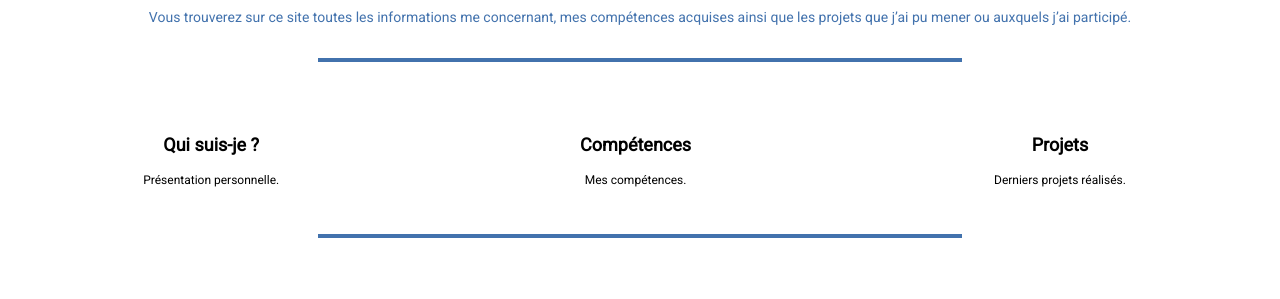
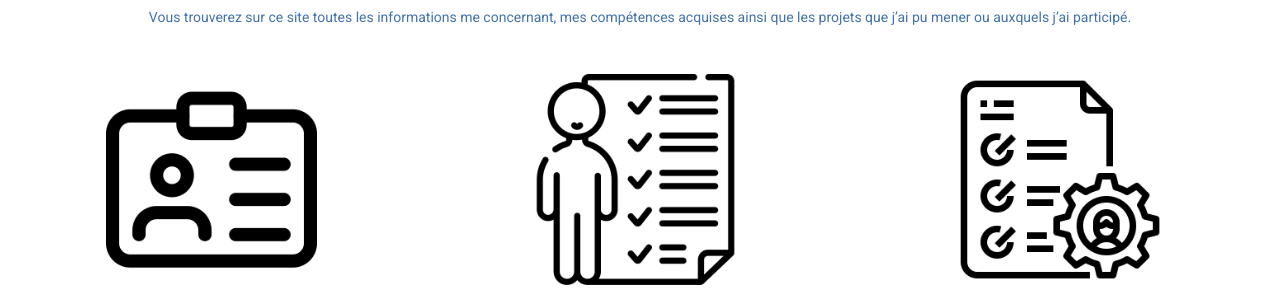
Before and after one commit to GuiB2776/www.guillaumebullet.fr, a plain HTML site: page index.html in a window 1280 px wide. Shown: the part 271-570 px from the top of the page. Drawn offline with Linux system fonts and the light colour scheme.

Commit message:
Main content terminé et liens internes du menu de nav aussi

```diff
--- a/index.html
+++ b/index.html
@@ -45,11 +45,10 @@
             <div class="texte-accueil">
                 <h1> Bienvenue ! </h1>
                 <p> Vous trouverez sur ce site toutes les informations me concernant,  mes compétences acquises ainsi que les projets que j’ai pu mener ou auxquels j’ai participé. </p>
+                <br>
             </div>
         </section>
 
-        <!--séparateur à modifier-->
-        <br> <hr> <br>
 
         <!-- Menu de navigation de la page d'accueil -->
         <section>
@@ -57,24 +56,25 @@
                 <nav class="nav-accueil">
                     <ul id="grille-accueil">
                         <li id="qsj" class="btn-nav-accueil">
-                            <img class="img-nav-accueil" src=" ">
+                            <a href="#ancre-qsj"> <img class="img-nav-accueil" src="img/guillaume bullet qui suis je icon.png" > </a>
                             <h3> Qui suis-je ?</h2>
                             <p> Présentation personnelle. </p>
                         </li>
                         <li id="cpt" class="btn-nav-accueil">
-                            <img class="img-nav-accueil" src=" ">
+                            <a href="#ancre-competences"> <img class="img-nav-accueil" src="img/guillaume bullet competences icon.png"> </a>
                             <h3> Compétences </h2>
                             <p> Mes compétences. </p>
                         </li>
                         <li id="prj" class="btn-nav-accueil">
-                            <img class="img-nav-accueil" src=" ">
+                            <a href="ancre-projets"> <img class="img-nav-accueil" src="guillaume bullet projets icon.png"> </a>
                             <h3> Projets </h2>
                             <p> Derniers projets réalisés. </p>
                         </li>
                     </ul>
                 </nav>
             </div>
-        </section>
+            <div id="ancre-qsj"> </div>
+        </section >
 
     <!--séparateur à modifier-->
     <br> <hr> <br>
@@ -157,7 +157,8 @@
                     </div>
                 </div>
                 <div class="ccl-presentation">
-                    <br> <h5> Aujourd'hui ce que j'aime c'est développer, échanger, partager, sur un projet et le réaliser. </h5>
+                    <br> <div id="ancre-competences"> </div>
+                    <h5> Aujourd'hui ce que j'aime c'est développer, échanger, partager, sur un projet et le réaliser. </h5>
                 </div>
             </article>
         </section>
@@ -225,6 +226,7 @@
                     </ul>
                 </div>
             </div>
+            <div id="ancre-projets"> </div>
         </section>
 
 
```
Also changed, not shown: .css/style.css.
